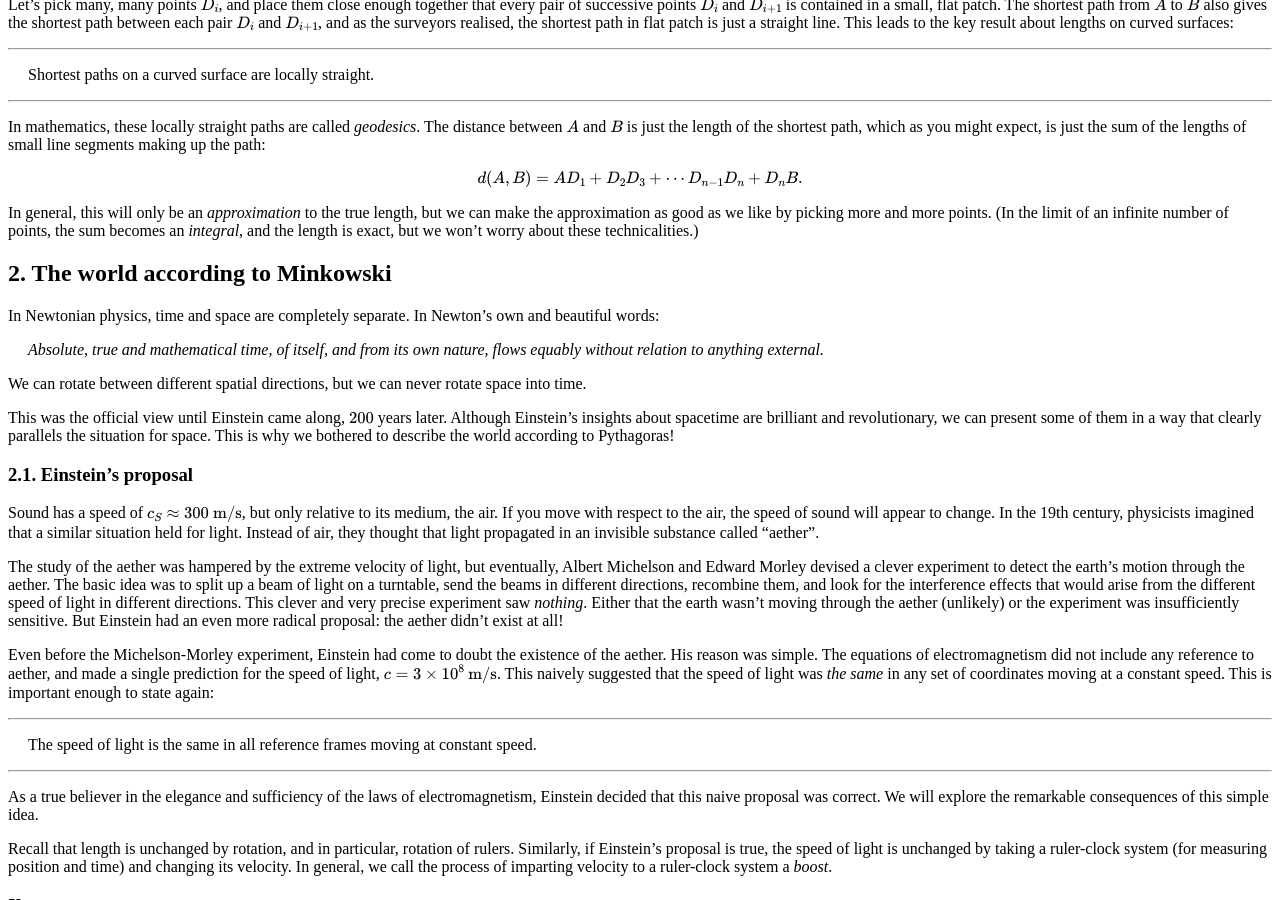
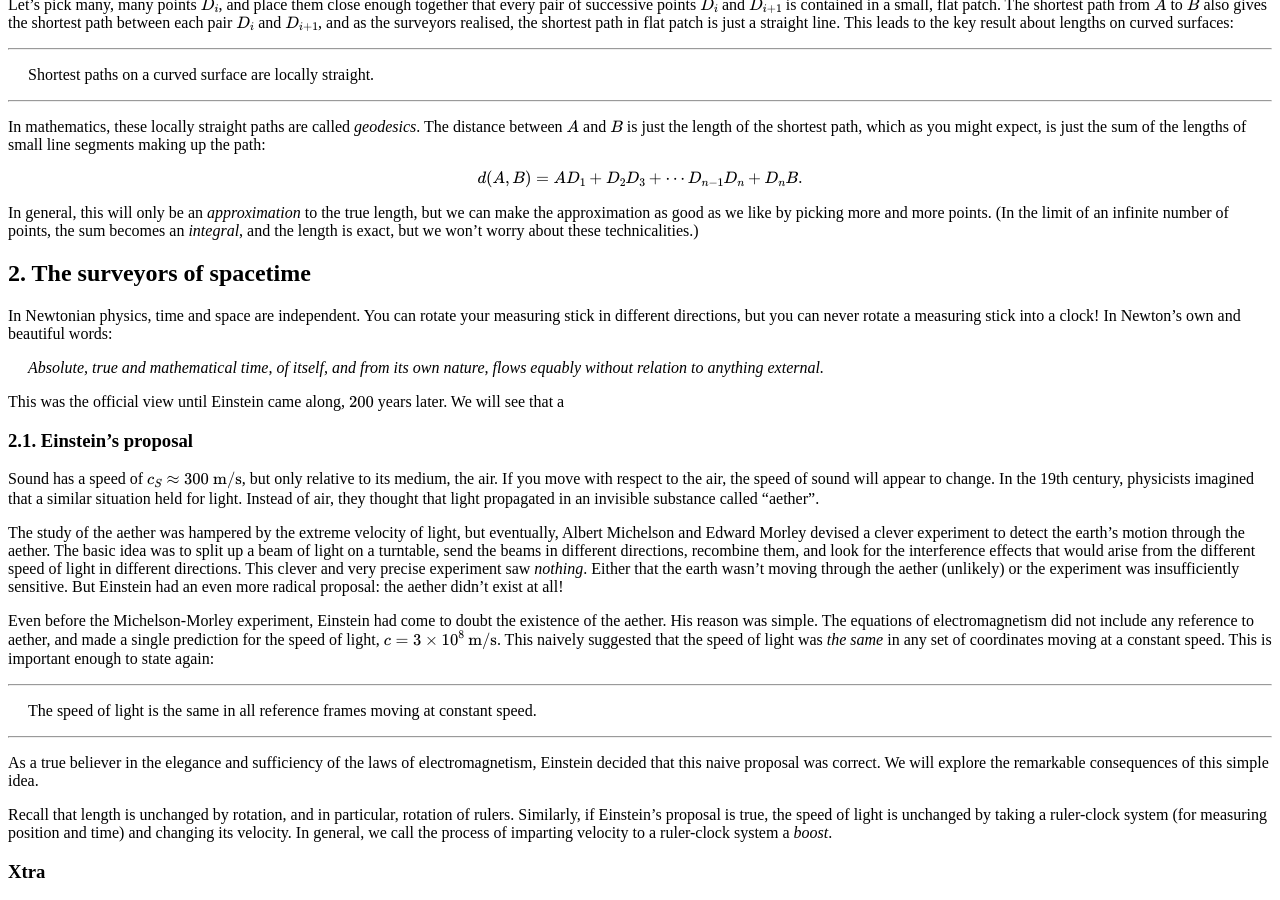
Before and after one commit to hapax/hapax.github.io, a Jekyll site: the page built from assets/maximal.md, in a window 1280 px wide and 900 px high, scrolled down 2793 px. Built offline with Jekyll 4.4.1, drawn with Linux system fonts in a browser that asks for light colours; our own code applies the rules of GitHub Pages for plain Markdown files; formulas are drawn with MathJax 3; a script that is not in the unit is left out; some of the changed text lies outside the part shown.

Commit message:
Update maximal.md

```diff
--- a/assets/maximal.md
+++ b/assets/maximal.md
@@ -12,15 +12,15 @@ date:  2020-03-??
 ### Contents
 
 1. <a href="#sec-1">The parable of the surveyors</a>
-   1. <a href="#sec-1-1">Measuring land</a>
+   1. <a href="#sec-1-1">Measuring space</a>
    2. <a href="#sec-1-2">Trip-planning</a>
    3. <a href="#sec-1-3">Over the mountains</a>
-2. <a href="#sec-2">The world according to Minkowski</a>
-   1. <a href="#sec-2-1">Einstein's proposal</a>
+2. <a href="#sec-2">The surveyors of spacetime</a>
+   1. <a href="#sec-2-1">Measuring time</a>
 
 ## 1. The parable of the surveyors <a id="sec-1" name="sec-1"></a>
 
-### 1.1. Measuring land <a id="sec-1-1" name="sec-1-1"></a>
+### 1.1. Measuring space<a id="sec-1-1" name="sec-1-1"></a>
 
 I like to imagine that, a thousand years before Pythagoras, Mesopotamian
 surveyors trying to measure out parcels of land discovered a curious
@@ -286,9 +286,11 @@ and more points.
 (In the limit of an infinite number of points, the sum becomes an
 *integral*, and the length is exact, but we won't worry about these technicalities.)
 
-## 2. The world according to Minkowski <a id="sec-2" name="sec-2"></a>
+## 2. The surveyors of spacetime <a id="sec-2" name="sec-2"></a>
 
-In Newtonian physics, time and space are completely separate.
+In Newtonian physics, time and space are independent.
+You can rotate your measuring stick in different directions, but you
+can never rotate a measuring stick into a clock!
 In Newton's own and beautiful words:
 
 <span style="padding-left: 20px; display:block">
@@ -296,16 +298,9 @@ In Newton's own and beautiful words:
 nature, flows equably without relation to anything external.*
 </span>
 
-We can rotate between different spatial directions, but we can never
-rotate space into time.
-
-
 This was the official view until Einstein came along, $200$ years
 later.
-Although Einstein's insights about spacetime are brilliant and revolutionary, we can
-present some of them in a way that clearly parallels the situation for
-space.
-This is why we bothered to describe the world according to Pythagoras!
+We will see that a
 
 ### 2.1. Einstein's proposal <a id="sec-2-1" name="sec-2-1"></a>
 
```
